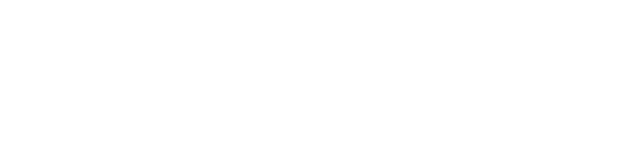
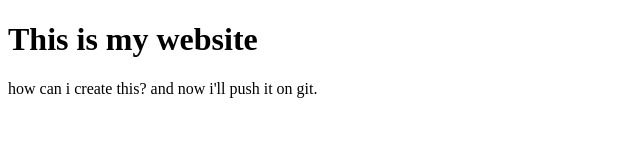
Before and after one commit to sabbir179/my-website, a plain HTML site: page index.html in a window 1280 px wide. Shown: the whole page, without its empty margins (0-640 px from the left). Drawn offline with Linux system fonts and the light colour scheme.

Commit message:
change in body

```diff
--- a/index.html
+++ b/index.html
@@ -7,6 +7,7 @@
     <title>My website</title>
 </head>
 <body>
-
+    <h1>This is my website</h1>
+    <p>how can i create this? and now i'll push it on git.</p>
 </body>
 </html>
```
